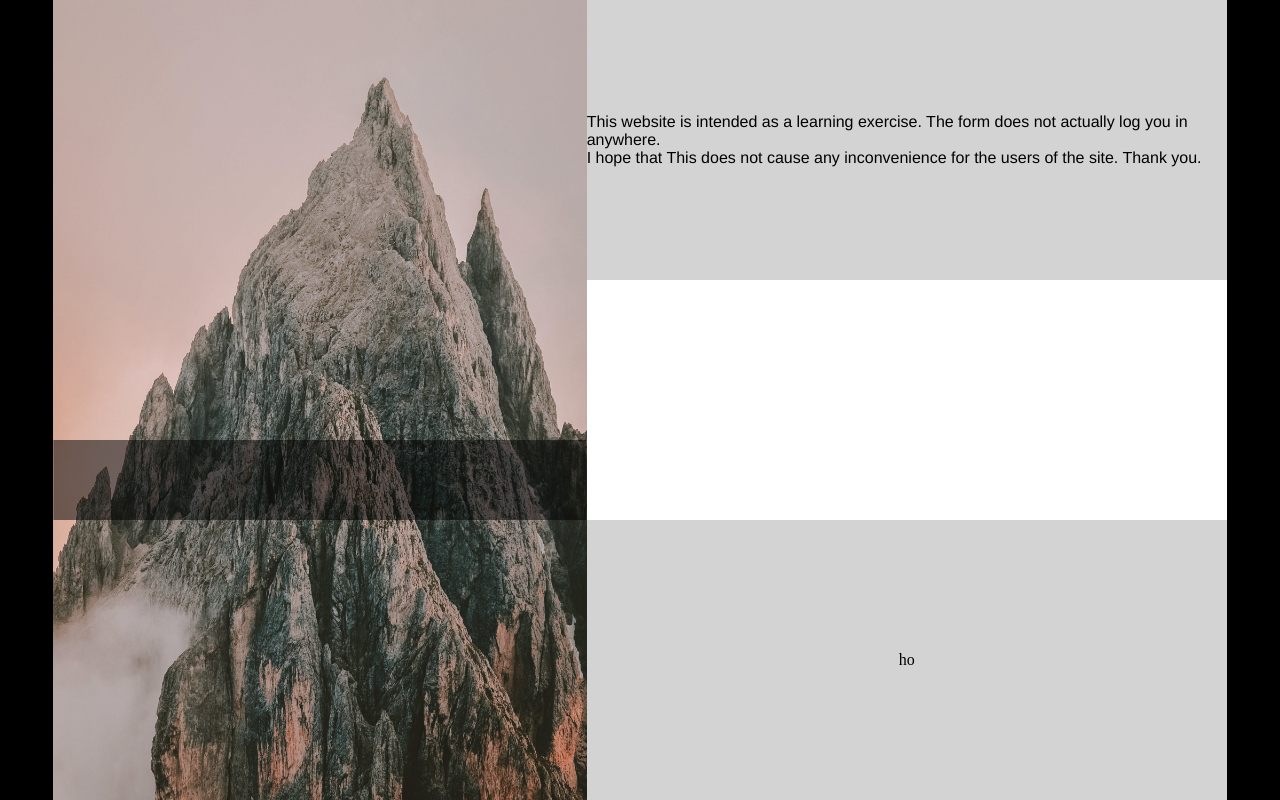
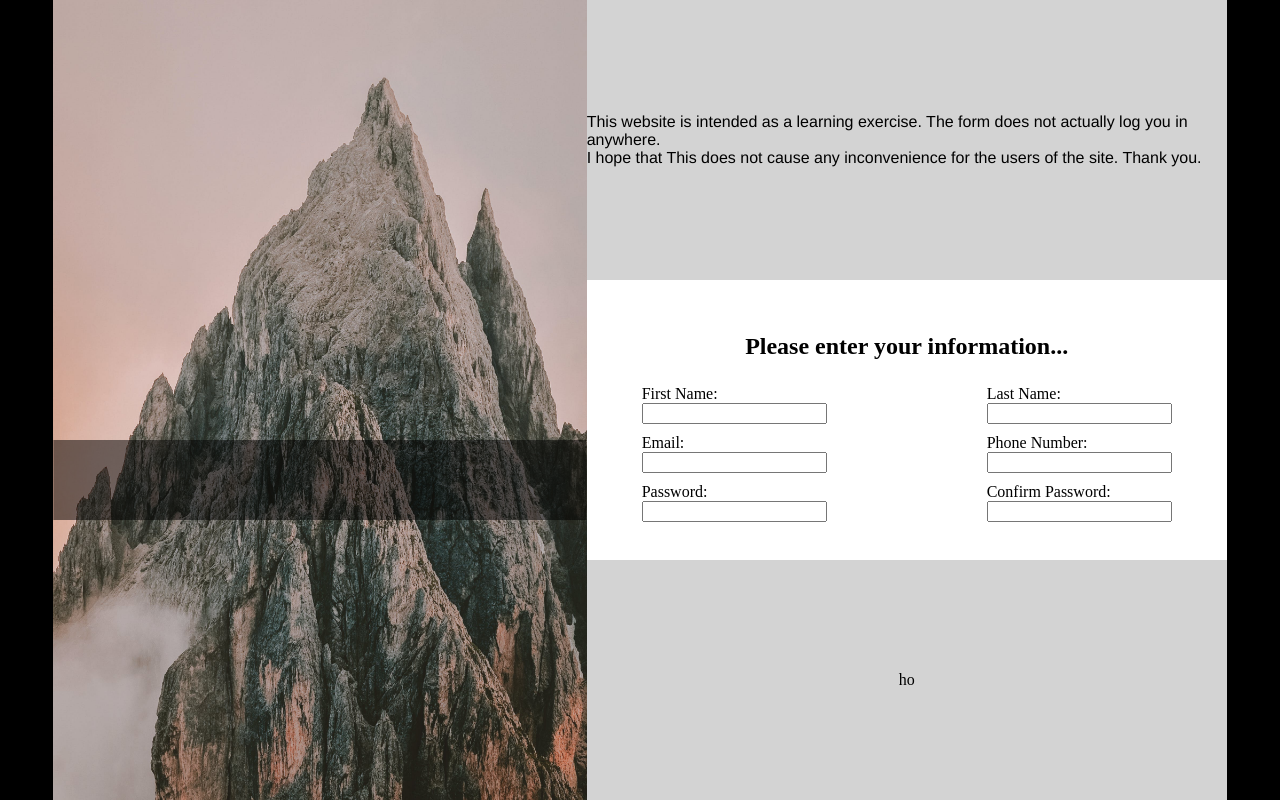
Before and after one commit to zkoci132/loginPage, a plain HTML site: page index.html in a window 1280 px wide. Drawn offline with Linux system fonts and the light colour scheme.

Commit message:
implemented structure of the form

```diff
--- a/index.html
+++ b/index.html
@@ -26,7 +26,52 @@
                 </p>
             </div>
             <div class="form">
-                <form action="/formHandler" method="post"></form>
+                <h2>Please enter your information...</h2>
+                <form action="/formHandler" method="post">
+                    <div class="row1">
+                        <div class="firstName">
+                            <label for="firstName">First Name:</label>
+                            <input type="text" id="firstName" name="first_name"/>
+                        </div>
+
+                        <div class="lastName">
+                            <label for="lastName">Last Name:</label>
+                            <input type="text" id="lastName" name="last_name"/>
+                        </div>
+
+                    </div>
+
+                    <div class="row2">
+
+                        <div class="email">
+                            <label for="email">Email:</label>
+                            <input type="email" id="email" name="user_email"/>
+                        </div>
+
+                        <div class="phone">
+                            <label for="phone">Phone Number:</label>
+                            <input type="tel" id="phone" name="user_phone"/>
+                        </div>
+
+
+                    </div>
+
+                    <div class="row3">
+
+                        <div class="password">
+                            <label for="password">Password:</label>
+                            <input type="password" id="password" name="user_password"/>
+                        </div>
+
+                        <div class="confirmPassword">
+                            <label for="confirmPassword">Confirm Password:</label>
+                            <input type="password" id="confirmPassword" name="user_confirm"/>
+                        </div>
+
+                    </div>
+
+
+                </form>
             </div>
             <div class="footer">
                 ho
--- a/style.css
+++ b/style.css
@@ -45,7 +45,7 @@ body{
 }
 
 .header,.footer{
-    height: 35vh;
+
     width: var(--signUp-width);
     display: flex;
     flex-direction: column;
@@ -54,9 +54,14 @@ body{
     background-color: lightgray;
 }
 
+.footer{
+    height: 30vh;
+}
+
 .header{
     font-size: 16px;
     font-family: 'Franklin Gothic Medium', 'Arial Narrow', Arial, sans-serif;
+    height: 35vh;
 }
 
 .blackBar{
@@ -68,7 +73,22 @@ body{
 
 
 .form{
-    height: 30vh;
+    height: 35vh;
     width: var(--signUp-width);
     background-color: white;
+    display: flex;
+    flex-direction: column;
+    align-items: center;
+    justify-content: center;
+
 }
+
+.row1,.row2,.row3{
+    gap: 160px;
+    display: flex;
+    padding: 5px;
+}
+
+.firstName label,.lastName label,.email label,.phone label,.password label,.confirmPassword label{
+    display: block;
+}
```
